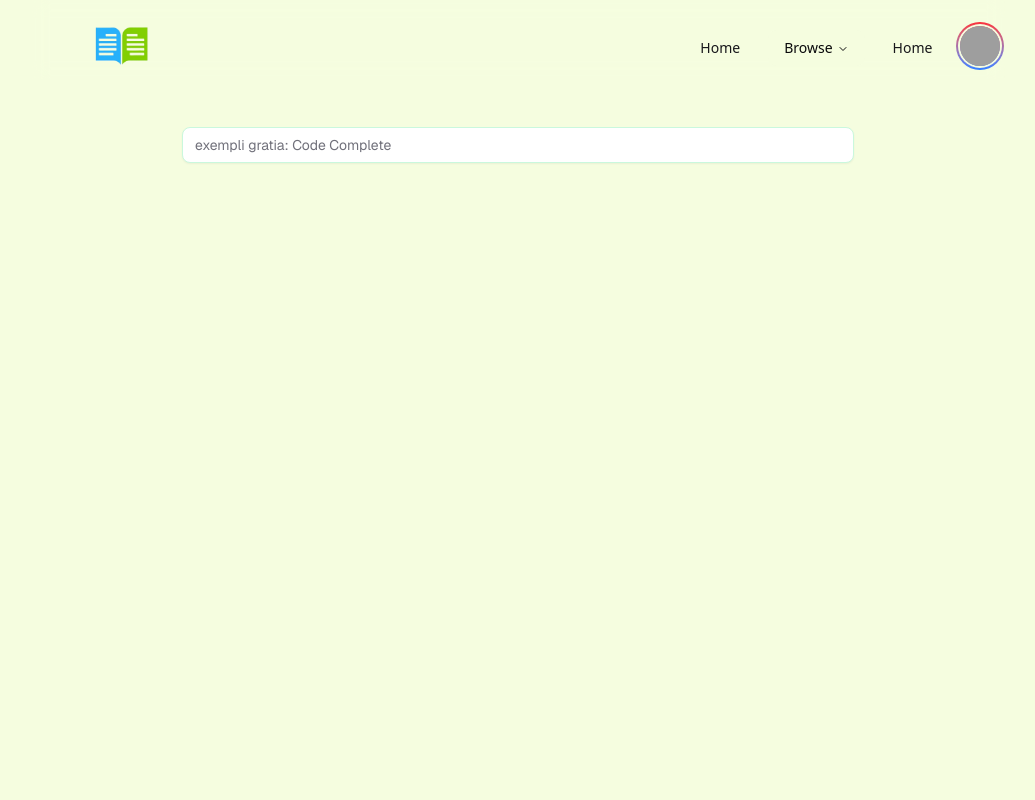
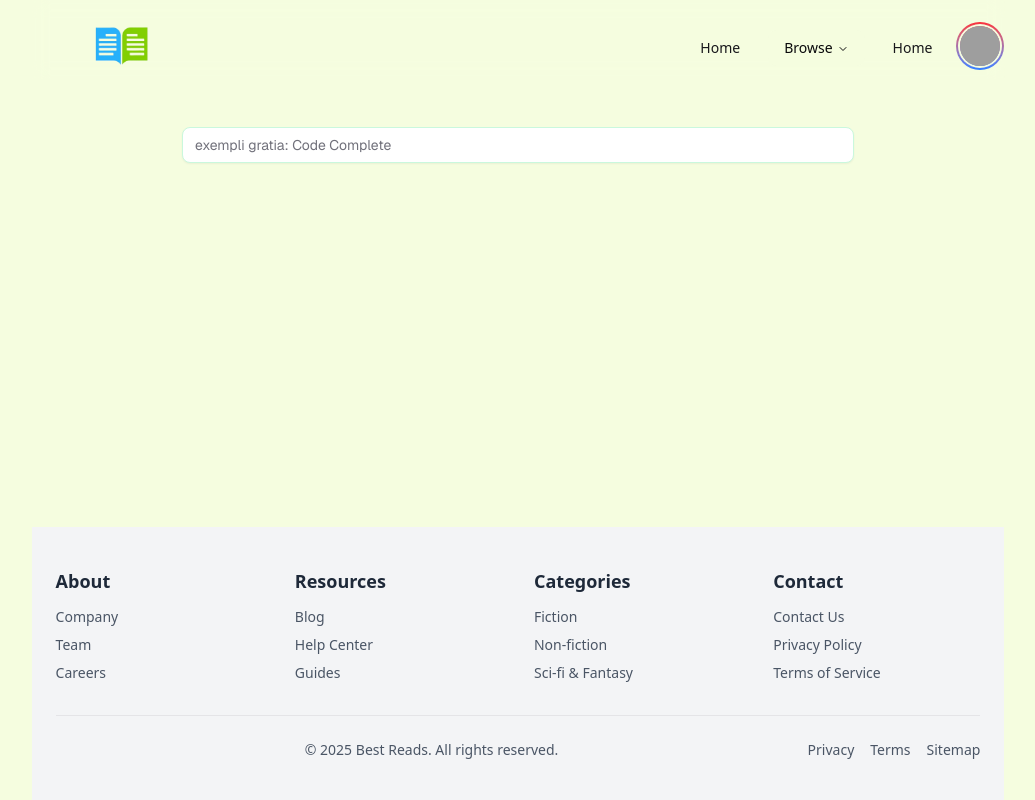
Before and after one commit to lilazero/best-reads, a Next.js app: page / in a window 1280 px wide. Shown: the whole page, without its empty margins (122-1157 px from the left). Built offline with nearby package versions, Linux system fonts and the light colour scheme; grey boxes are pictures that could not be loaded.

Commit message:
refactor: restructure layout and enhance Footer component with additional sections

```diff
--- a/app/layout.tsx
+++ b/app/layout.tsx
@@ -31,9 +31,11 @@ export default function RootLayout({
         className={`${geistSans.variable} ${geistMono.variable} antialiased`}
       >
         <Wrapper>
-          <Header />
-          {children}
-          <Footer />
+          <div className="min-h-screen flex flex-col">
+            <Header />
+            <main className="flex-1">{children}</main>
+            <Footer />
+          </div>
         </Wrapper>
       </body>
     </html>
--- a/components/DashboardComponents/Footer.tsx
+++ b/components/DashboardComponents/Footer.tsx
@@ -1,3 +1,110 @@
 export default function Footer() {
-  return <div></div>;
+  return (
+    <footer className="bg-gray-100 text-gray-800 ">
+      <div className="max-w-7xl mx-auto px-6 py-10">
+        <div className="grid grid-cols-1 sm:grid-cols-2 md:grid-cols-4 gap-8">
+          <div>
+            <h3 className="text-lg font-semibold mb-3">About</h3>
+            <ul className="space-y-2 text-sm text-gray-600">
+              <li>
+                <a href="#" className="hover:underline">
+                  Company
+                </a>
+              </li>
+              <li>
+                <a href="#" className="hover:underline">
+                  Team
+                </a>
+              </li>
+              <li>
+                <a href="#" className="hover:underline">
+                  Careers
+                </a>
+              </li>
+            </ul>
+          </div>
+
+          <div>
+            <h3 className="text-lg font-semibold mb-3">Resources</h3>
+            <ul className="space-y-2 text-sm text-gray-600">
+              <li>
+                <a href="#" className="hover:underline">
+                  Blog
+                </a>
+              </li>
+              <li>
+                <a href="#" className="hover:underline">
+                  Help Center
+                </a>
+              </li>
+              <li>
+                <a href="#" className="hover:underline">
+                  Guides
+                </a>
+              </li>
+            </ul>
+          </div>
+
+          <div>
+            <h3 className="text-lg font-semibold mb-3">Categories</h3>
+            <ul className="space-y-2 text-sm text-gray-600">
+              <li>
+                <a href="#" className="hover:underline">
+                  Fiction
+                </a>
+              </li>
+              <li>
+                <a href="#" className="hover:underline">
+                  Non-fiction
+                </a>
+              </li>
+              <li>
+                <a href="#" className="hover:underline">
+                  Sci‑fi & Fantasy
+                </a>
+              </li>
+            </ul>
+          </div>
+
+          <div>
+            <h3 className="text-lg font-semibold mb-3">Contact</h3>
+            <ul className="space-y-2 text-sm text-gray-600">
+              <li>
+                <a href="#" className="hover:underline">
+                  Contact Us
+                </a>
+              </li>
+              <li>
+                <a href="#" className="hover:underline">
+                  Privacy Policy
+                </a>
+              </li>
+              <li>
+                <a href="#" className="hover:underline">
+                  Terms of Service
+                </a>
+              </li>
+            </ul>
+          </div>
+        </div>
+
+        <div className="mt-8 border-t pt-6 text-sm flex flex-col md:flex-row items-center justify-between text-gray-600">
+          <p className="mx-auto text-center">
+            © {new Date().getFullYear()} Best Reads. All rights reserved.
+          </p>
+          <div className="flex space-x-4 mt-4 md:mt-0">
+            <a href="#" className="hover:underline">
+              Privacy
+            </a>
+            <a href="#" className="hover:underline">
+              Terms
+            </a>
+            <a href="#" className="hover:underline">
+              Sitemap
+            </a>
+          </div>
+        </div>
+      </div>
+    </footer>
+  );
 }
```
